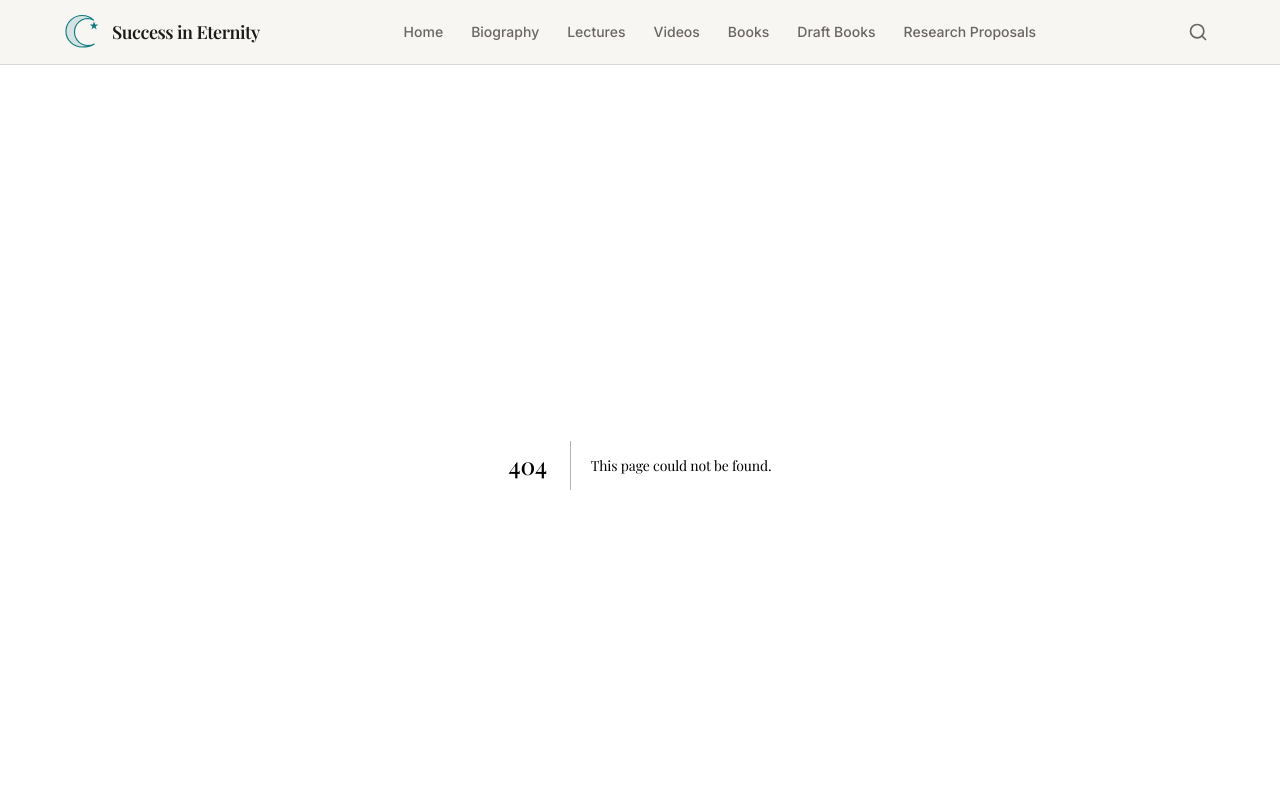
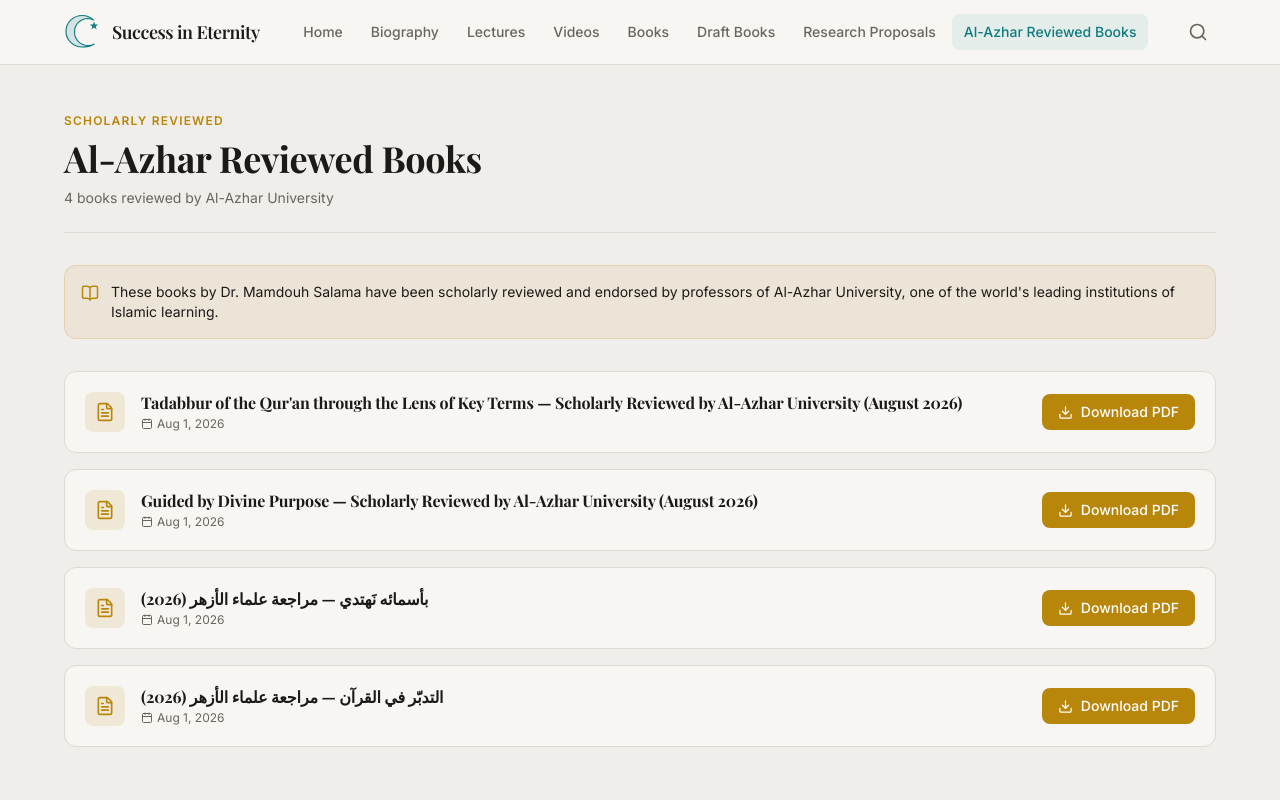
Before and after one commit to mamdouh-salama/Success_in_eternity, a Next.js app: page /al-azhar-reviewed in a window 1280 px wide. Before the commit this address had no page. Shown: the top 800 px of the page. Built offline with nearby package versions, Linux system fonts and the light colour scheme.

Commit message:
Add Al-Azhar Reviewed Books section with nav tab, page, and data file

```diff
--- /dev/null
+++ b/src/app/al-azhar-reviewed/page.tsx
@@ -0,0 +1,126 @@
+import type { Metadata } from 'next';
+import { FileText, Download, Calendar, BookOpen } from 'lucide-react';
+import books from '@/data/al-azhar-books.json';
+
+export const metadata: Metadata = {
+  title: 'Al-Azhar Reviewed Books — Success in Eternity',
+  description:
+    'Books by Dr. Mamdouh Salama that have been scholarly reviewed by professors of Al-Azhar University.',
+};
+
+export default function AlAzharReviewedPage() {
+  return (
+    <div className="container-site py-12">
+      {/* Page header */}
+      <div className="mb-8 pb-6 border-b" style={{ borderColor: 'var(--color-border)' }}>
+        <p
+          className="text-xs font-semibold uppercase tracking-widest mb-2"
+          style={{ color: 'var(--color-gold)' }}
+        >
+          Scholarly Reviewed
+        </p>
+        <h1
+          className="text-3xl md:text-4xl font-bold"
+          style={{ fontFamily: 'var(--font-heading)' }}
+        >
+          Al-Azhar Reviewed Books
+        </h1>
+        <p className="text-sm mt-2" style={{ color: 'var(--color-muted)' }}>
+          {books.length} book{books.length !== 1 ? 's' : ''} reviewed by Al-Azhar University
+        </p>
+      </div>
+
+      {/* Info note */}
+      <div
+        className="flex gap-3 p-4 rounded-xl mb-8"
+        style={{
+          backgroundColor: 'color-mix(in srgb, var(--color-gold) 8%, transparent)',
+          border: '1px solid color-mix(in srgb, var(--color-gold) 20%, transparent)',
+        }}
+      >
+        <BookOpen size={18} className="mt-0.5 shrink-0" style={{ color: 'var(--color-gold)' }} />
+        <p className="text-sm" style={{ color: 'var(--color-ink)' }}>
+          These books by Dr. Mamdouh Salama have been scholarly reviewed and endorsed by
+          professors of Al-Azhar University, one of the world's leading institutions of Islamic learning.
+        </p>
+      </div>
+
+      {/* Books list */}
+      <div className="flex flex-col gap-4">
+        {books.map((book: {
+          id: number;
+          title: string;
+          slug: string;
+          date: string;
+          pdfUrl: string;
+        }) => (
+          <div
+            key={book.id}
+            className="flex items-center justify-between gap-4 p-5 rounded-xl border transition-shadow hover:shadow-md"
+            style={{
+              backgroundColor: 'var(--color-surface)',
+              borderColor: 'var(--color-border)',
+            }}
+          >
+            <div className="flex items-center gap-4 min-w-0">
+              <div
+                className="w-10 h-10 rounded-lg flex items-center justify-center shrink-0"
+                style={{
+                  backgroundColor: 'color-mix(in srgb, var(--color-gold) 12%, transparent)',
+                }}
+              >
+                <FileText size={20} style={{ color: 'var(--color-gold)' }} />
+              </div>
+              <div className="min-w-0">
+                <h2
+                  className="font-semibold text-base leading-snug"
+                  style={{ color: 'var(--color-ink)', fontFamily: 'var(--font-heading)' }}
+                >
+                  {book.title}
+                </h2>
+                <div className="flex items-center gap-1 mt-1" style={{ color: 'var(--color-muted)' }}>
+                  <Calendar size={12} />
+                  <span className="text-xs">
+                    {new Date(book.date).toLocaleDateString('en-US', {
+                      month: 'short',
+                      day: 'numeric',
+                      year: 'numeric',
+                    })}
+                  </span>
+                </div>
+              </div>
+            </div>
+
+            <a
+              href={book.pdfUrl}
+              target="_blank"
+              rel="noopener noreferrer"
+              className="flex items-center gap-2 px-4 py-2 rounded-lg text-sm font-medium shrink-0 transition-opacity hover:opacity-80"
+              style={{
+                backgroundColor: 'var(--color-gold)',
+                color: '#ffffff',
+              }}
+              download
+            >
+              <Download size={15} />
+              Download PDF
+            </a>
+          </div>
+        ))}
+      </div>
+
+      {/* Empty state */}
+      {books.length === 0 && (
+        <div className="text-center py-20">
+          <FileText size={48} className="mx-auto mb-4" style={{ color: 'var(--color-muted)' }} />
+          <p className="text-lg font-medium" style={{ color: 'var(--color-muted)' }}>
+            No reviewed books yet
+          </p>
+          <p className="text-sm mt-1" style={{ color: 'var(--color-muted)' }}>
+            Check back soon
+          </p>
+        </div>
+      )}
+    </div>
+  );
+}
--- a/src/components/Footer.tsx
+++ b/src/components/Footer.tsx
@@ -43,6 +43,7 @@
                   { href: '/books', label: 'Books' },
                   { href: '/draft-books', label: 'Draft Books' },
                   { href: '/research-proposals', label: 'Research Proposals' },
+                  { href: '/al-azhar-reviewed', label: 'Al-Azhar Reviewed Books' },
                   { href: '/biography', label: 'About Dr. Salama' },
                   { href: '/search', label: 'Search' },
                 ].map((link) => (
--- a/src/components/Header.tsx
+++ b/src/components/Header.tsx
@@ -14,6 +14,7 @@
   { href: '/books', label: 'Books' },
   { href: '/draft-books', label: 'Draft Books' },
   { href: '/research-proposals', label: 'Research Proposals' },
+  { href: '/al-azhar-reviewed', label: 'Al-Azhar Reviewed Books' },
 ];
 
 export default function Header() {
--- /dev/null
+++ b/src/data/al-azhar-books.json
@@ -0,0 +1,30 @@
+[
+  {
+    "id": 1,
+    "title": "Tadabbur of the Qur'an through the Lens of Key Terms — Scholarly Reviewed by Al-Azhar University (August 2026)",
+    "slug": "tadabbur-quran-al-azhar-reviewed-2026",
+    "date": "2026-08-01",
+    "pdfUrl": "/books/Tadabbur-of-the-Quran-Al-Azhar-Reviewed-August-2026.pdf"
+  },
+  {
+    "id": 2,
+    "title": "Guided by Divine Purpose — Scholarly Reviewed by Al-Azhar University (August 2026)",
+    "slug": "guided-by-divine-purpose-al-azhar-reviewed-2026",
+    "date": "2026-08-01",
+    "pdfUrl": "/books/Guided-by-Divine-Purpose-Al-Azhar-Reviewed-August-2026.pdf"
+  },
+  {
+    "id": 3,
+    "title": "بأسمائه نَهتدي — مراجعة علماء الأزهر (2026)",
+    "slug": "bi-asmaihi-nahtadi-al-azhar-reviewed-2026",
+    "date": "2026-08-01",
+    "pdfUrl": "/books/Bi-Asmaihi-Nahtadi-Al-Azhar-Reviewed.pdf"
+  },
+  {
+    "id": 4,
+    "title": "التدبّر في القرآن — مراجعة علماء الأزهر (2026)",
+    "slug": "al-tadabbur-fil-quran-al-azhar-reviewed-2026",
+    "date": "2026-08-01",
+    "pdfUrl": "/books/Al-Tadabbur-fil-Quran-Al-Azhar-Reviewed-2026.pdf"
+  }
+]
```
